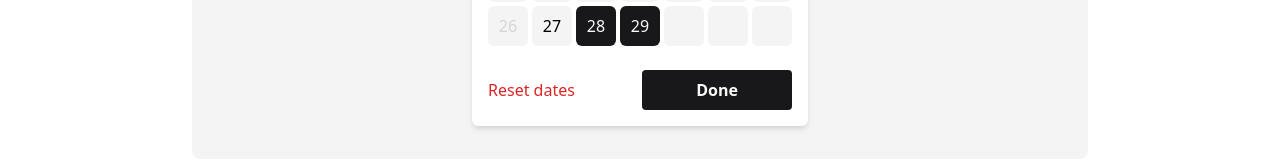
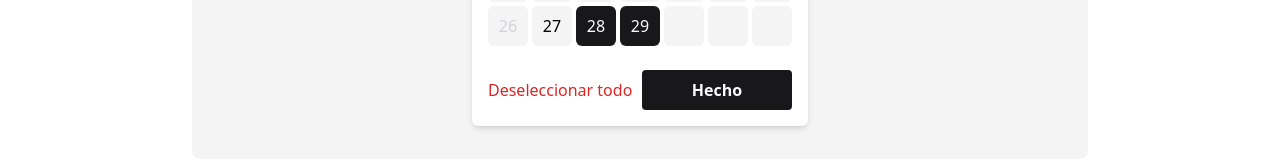
Before and after one commit to MMadlos/cronos-app, a React (Vite) app: page / in a window 1280 px wide. Both pictures are taken after a click on the button "Empezar". Shown: the part 609-769 px from the top of the page. Built offline with nearby package versions, Linux system fonts and the light colour scheme.

Commit message:
Refactor - Change content to spanish

```diff
--- a/src/components/DatePicker/DatePicker.jsx
+++ b/src/components/DatePicker/DatePicker.jsx
@@ -182,14 +182,14 @@ export default function DatePicker({ onClick }) {
 					className="font-medium text-red-600 hover:underline-offset-4 hover:opacity-50 enabled:hover:underline disabled:opacity-30"
 					disabled={selectedDates.length === 0}
 				>
-					Reset dates
+					Deseleccionar todo
 				</button>
 				<button
 					className="min-w-[150px] rounded bg-zinc-900 px-6 py-2 font-semibold text-zinc-50 hover:opacity-50 disabled:opacity-30"
 					onClick={onClick}
 					disabled={selectedDates.length === 0}
 				>
-					Done
+					Hecho
 				</button>
 			</div>
 		</div>
--- a/src/components/Table/Table.jsx
+++ b/src/components/Table/Table.jsx
@@ -29,7 +29,7 @@ export default function Table() {
 		<>
 			<div className="mt-8 hidden sm:block ">
 				<h2 className="text-lg font-semibold text-zinc-600">
-					Fechas propuestas
+					Calendario de disponibilidad
 				</h2>
 				<div className="h-[1px] w-full bg-zinc-200"></div>
 				<div className="mt-6 max-h-[60vh] w-full overflow-x-auto  overflow-y-auto">
--- a/src/components/Table/TableHead.jsx
+++ b/src/components/Table/TableHead.jsx
@@ -33,10 +33,10 @@ export default function TableHead() {
 		<thead className="">
 			<tr className="">
 				<th className="p-1">
-					<Modal buttonName="Participants" useCase="UserList" />
+					<Modal buttonName="Listado" useCase="UserList" />
 				</th>
 				<th colSpan={datesCountByMonth.total + 1} className="p-1">
-					<Modal buttonName="Dates" useCase="DatePicker" />
+					<Modal buttonName="Fechas" useCase="DatePicker" />
 				</th>
 			</tr>
 			<tr>
--- a/src/components/UserList/UserList.jsx
+++ b/src/components/UserList/UserList.jsx
@@ -86,7 +86,7 @@ export default function UserList({
 						className="px-4 py-2 font-medium text-red-600 hover:underline-offset-4 hover:opacity-50 "
 						onClick={onClickReturn}
 					>
-						Return
+						Volver
 					</button>
 				)}
 
@@ -95,7 +95,7 @@ export default function UserList({
 					onClick={onClickNext}
 					disabled={participants.length === 0}
 				>
-					Done
+					Hecho
 				</button>
 			</div>
 		</div>
```
